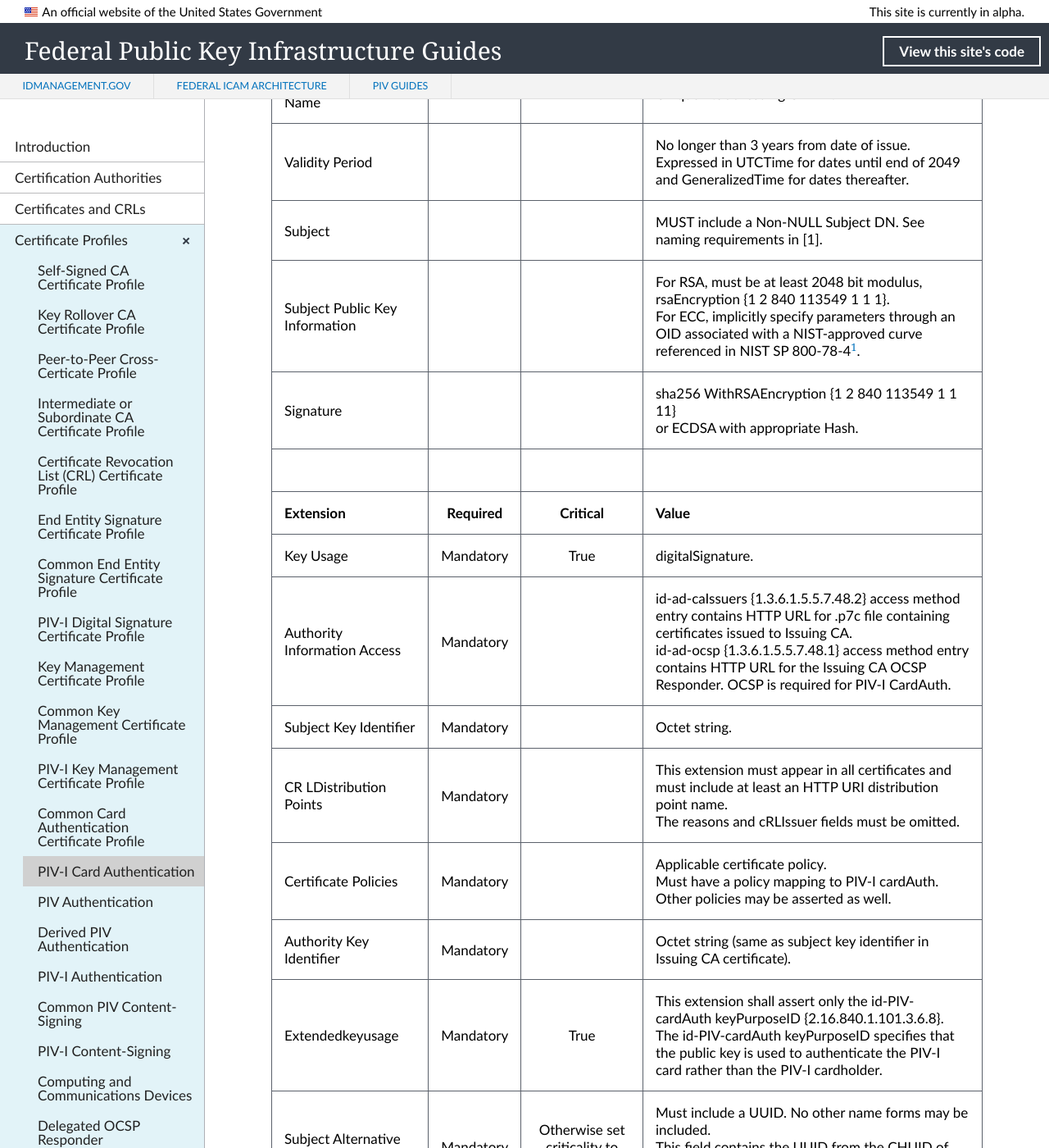
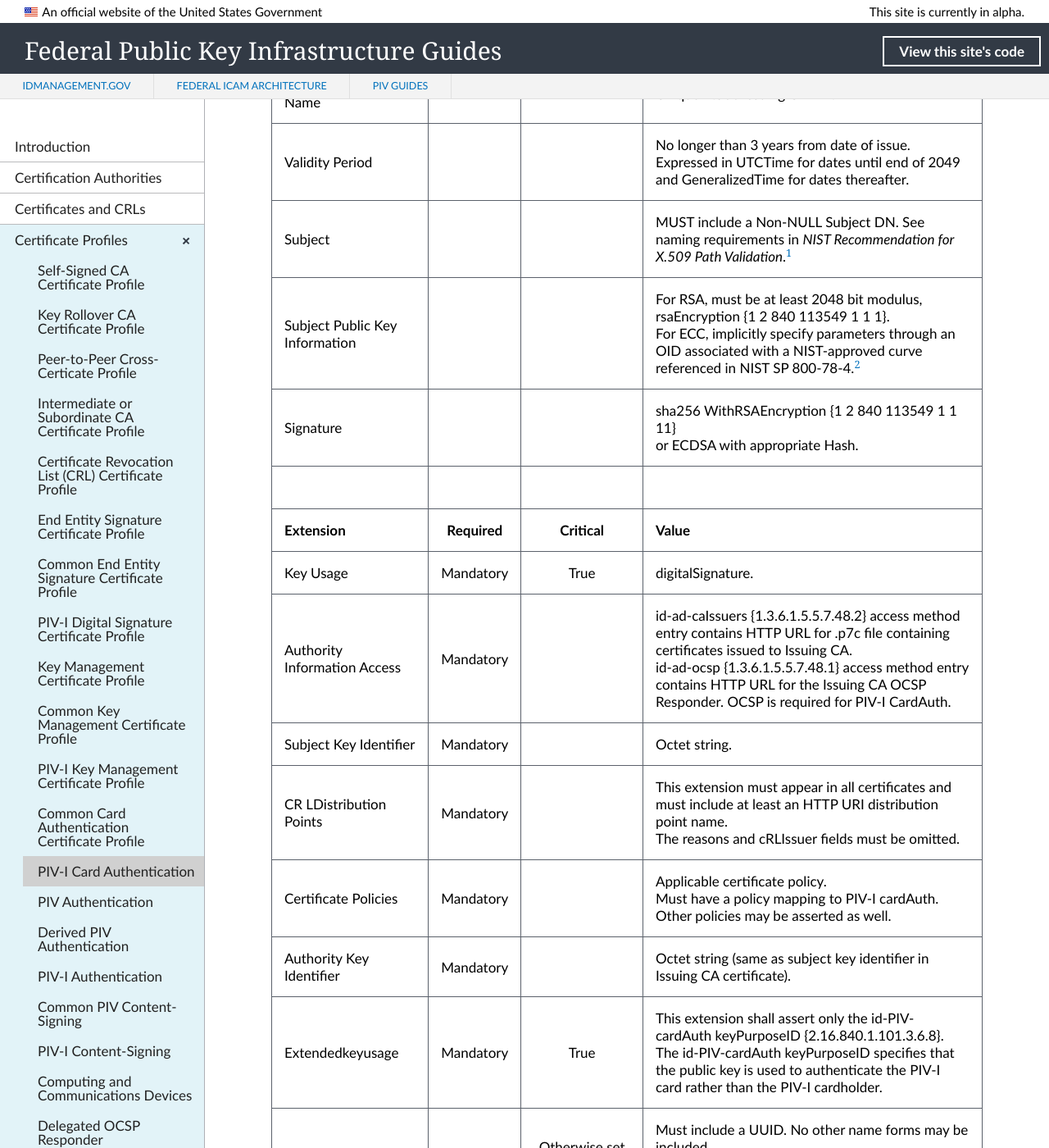
Before and after one commit to GSA/fpki-guides, a Jekyll site: the page built from _profiles/13_pivi_card_auth.md, in a window 1280 px wide and 1400 px high, scrolled down 618 px. Shown: the whole window at 82% size. Built offline with Jekyll 4.4.1, drawn with Linux system fonts in a browser that asks for light colours; nearby versions of some CDN libraries; library files that are not in the unit come from our copies; some of the changed text lies outside the part shown.

Commit message:
Update 13_pivi_card_auth.md
Add additional footnote

```diff
--- a/_profiles/13_pivi_card_auth.md
+++ b/_profiles/13_pivi_card_auth.md
@@ -13,8 +13,8 @@
 | Issuer Signature Algorithm   |       |       |  One of the following: <br>sha256 WithRSAEncryption {1 2 840 113549 1 1 11} <br>ecdsa-with-SHA256 {1.2.840.10045.4.3.2} <br>ecdsa-with-SHA384 {1.2.840.10045.4.3.3} <br>ecdsa-with-SHA512 {1.2.840.10045.4.3.4}. |
 | Issuer Distinguished Name   |       |       |  Unique X.500 Issuing CA DN.  |
 | Validity Period   |       |       |  No longer than 3 years from date of issue.<BR>Expressed in UTCTime for dates until end of 2049 and GeneralizedTime for dates thereafter.  |
-| Subject   |       |       |   MUST include a Non-NULL Subject DN. See naming requirements in [1].   |
-| Subject Public Key Information   |       |       |   For RSA, must be at least 2048 bit modulus, rsaEncryption {1 2 840 113549 1 1 1}.<BR>For ECC, implicitly specify parameters through an OID associated with a NIST-approved curve referenced in NIST SP 800-78-4<sup>[1](#1)</sup>.   |
+| Subject   |       |       |   MUST include a Non-NULL Subject DN. See naming requirements in _NIST Recommendation for X.509 Path Validation_.<sup>[1](#1)</sup>   |
+| Subject Public Key Information   |       |       |   For RSA, must be at least 2048 bit modulus, rsaEncryption {1 2 840 113549 1 1 1}.<br>For ECC, implicitly specify parameters through an OID associated with a NIST-approved curve referenced in NIST SP 800-78-4.<sup>[2](#2)</sup>   |
 | Signature   |       |       |   sha256 WithRSAEncryption {1 2 840 113549 1 1 11}<BR>or ECDSA with appropriate Hash.   |
 |               |                 |              |                                       |
 | **Extension** |  **Required**   | **Critical** | **Value**                             |
@@ -25,12 +25,13 @@
 | Certificate Policies   | Mandatory  |  | Applicable certificate policy.<BR>Must have a policy mapping to PIV-I cardAuth.<BR>Other policies may be asserted as well. |
 | Authority Key Identifier   | Mandatory  |  | Octet string (same as subject key identifier in Issuing CA certificate). |
 | Extendedkeyusage   | Mandatory | True |  This extension shall assert only the id-PIV-cardAuth keyPurposeID {2.16.840.1.101.3.6.8}.<BR>The id-PIV-cardAuth keyPurposeID specifies that the public key is used to authenticate the PIV-I card rather than the PIV-I cardholder.  |
-|Subject Alternative Name   | Mandatory  | Otherwise set criticality to TRUE. | Must include a UUID. No other name forms may be included.<BR>This field contains the UUID from the CHUID of the PIV-I card encoded as a URI, as specified in RFC 4122, Section 3.<sup>[2](#2)</sup>  |
-| Subject Directory Attributes   | Optional  |  | This extension may be included to indicate the cardholder's country or countries of citizenship, as specified in RFC 5280.<sup>[3](#3)</sup><br>- 1.3.6.1.5.5.7.9.4 - countryOfCitizenship (ISO 3166<sup>[4](#4)</sup>) |
+|Subject Alternative Name   | Mandatory  | Otherwise set criticality to TRUE. | Must include a UUID. No other name forms may be included.<BR>This field contains the UUID from the CHUID of the PIV-I card encoded as a URI, as specified in RFC 4122, Section 3.<sup>[3](#3)</sup>  |
+| Subject Directory Attributes   | Optional  |  | This extension may be included to indicate the cardholder's country or countries of citizenship, as specified in RFC 5280.<sup>[4](#4)</sup><br>- 1.3.6.1.5.5.7.9.4 - countryOfCitizenship (ISO 3166<sup>[5](#5)</sup>) |
 | Issuer Alternative Name   | Optional  |  |   |
 
 --------
-<a name="1">1</a>. NIST SP 800-78-4, _Cryptographic Algorithms and Key Sizes for Personal Identity Verification_, W. Timothy Polk, Donna F. Dodson, William E. Burr, Hildegard Ferraiolo, and David Cooper (May 2015).<br>
-<a name="2">2</a>. RFC 4122, _A Universally Unique IDentifier (UUID) URN Namespace_, P. Leach, M. Mealling, and R. Salz (July 2005).<br>
-<a name="2">2</a>. **Originally said "[13]" (NIST SP 800-78-2). RFC 5280 doesn't specify citizenship** RFC 5280, _Internet X.509 Public Key Infrastructure Certificate and Certificate Revocation List (CRL) Profile_, David Cooper, Stefan Santesson, Stephen Farrell, Sharon Boeyen, Russell Housley, and Tim Polk (May 2008).<br>
-<a name="4">4</a>. ISO 3166, _Codes for the representation of names of countries and their subdivisions — Part 1: Country codes_ (November 15, 2013).
+<a name="1">1</a>. {_NIST Recommendation for X.509 Path Validation_](https://csrc.nist.gov/projects/pki-testing/){target="_blank"}, Version 0.5 (May 2004).
+<a name="2">2</a>. NIST SP 800-78-4, _Cryptographic Algorithms and Key Sizes for Personal Identity Verification_, W. Timothy Polk, Donna F. Dodson, William E. Burr, Hildegard Ferraiolo, and David Cooper (May 2015).<br>
+<a name="3">3</a>. RFC 4122, _A Universally Unique IDentifier (UUID) URN Namespace_, P. Leach, M. Mealling, and R. Salz (July 2005).<br>
+<a name="4">4</a>. **Originally said "[13]" (NIST SP 800-78-2). RFC 5280 doesn't specify citizenship** RFC 5280, _Internet X.509 Public Key Infrastructure Certificate and Certificate Revocation List (CRL) Profile_, David Cooper, Stefan Santesson, Stephen Farrell, Sharon Boeyen, Russell Housley, and Tim Polk (May 2008).<br>
+<a name="5">5</a>. ISO 3166, _Codes for the representation of names of countries and their subdivisions — Part 1: Country codes_ (November 15, 2013).
```
